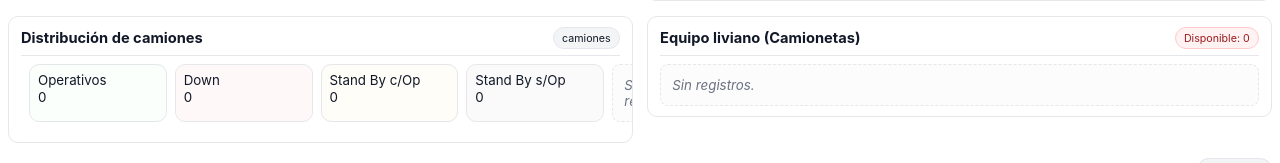
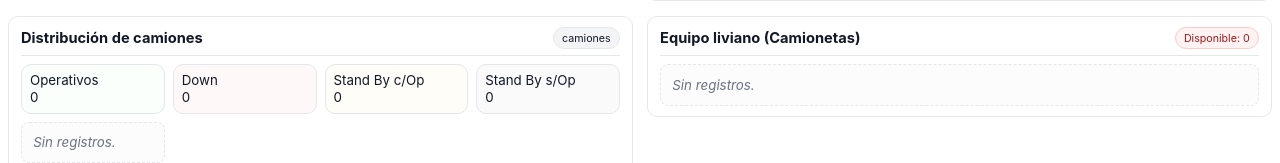
Before and after one commit to pechi415/rct-app, a Flask app: template templates/pdf/reporte_B.html in a window 1280 px wide. Shown: the part 733-896 px from the top of the page. Run offline with Flask 3, Linux system fonts and the light colour scheme; the template is opened without the code that fills it, so the values that code supplies are empty; some libraries are stand-ins or nearby versions.

Commit message:
PDF B: fija mini-kpis de dist-camiones con grid 4 columnas (WeasyPrint estable)

```diff
--- a/static/css/pdf_B.css
+++ b/static/css/pdf_B.css
@@ -1207,31 +1207,14 @@ h1, h2, h3{ margin: 0; }
   border-left: 1px solid var(--line) !important;
 }
 
-
-/* =========================
-   FIX: mini-kpis full ancho + tabla normal (solo dist-camiones)
-========================= */
-
-
-
-/* Tabla: forzar comportamiento real de tabla (evita “tab” chico) */
-#dist-camiones table.table,
-#dist-camiones table.table-compact{
-  display: table;
-  width: 100% !important;
-}
-
-/* FIX WeasyPrint: mini-kpis en “fila” sin flex (solo dist-camiones) */
+/* FIX estable (WeasyPrint): mini-kpis a 4 columnas + tabla normal (solo dist-camiones) */
 #dist-camiones .mini-kpi-row{
-  display: table;
-  width: 100%;
-  table-layout: fixed;
-  border-collapse: separate;
-  border-spacing: 8px 0;
+  display: grid;
+  grid-template-columns: repeat(4, 1fr);
+  gap: 8px;
+  margin-bottom: 10px;
 }
 
 #dist-camiones .mini-kpi{
-  display: table-cell;
-  width: 25%;
-  vertical-align: top;
+  min-width: 0;
 }
```
